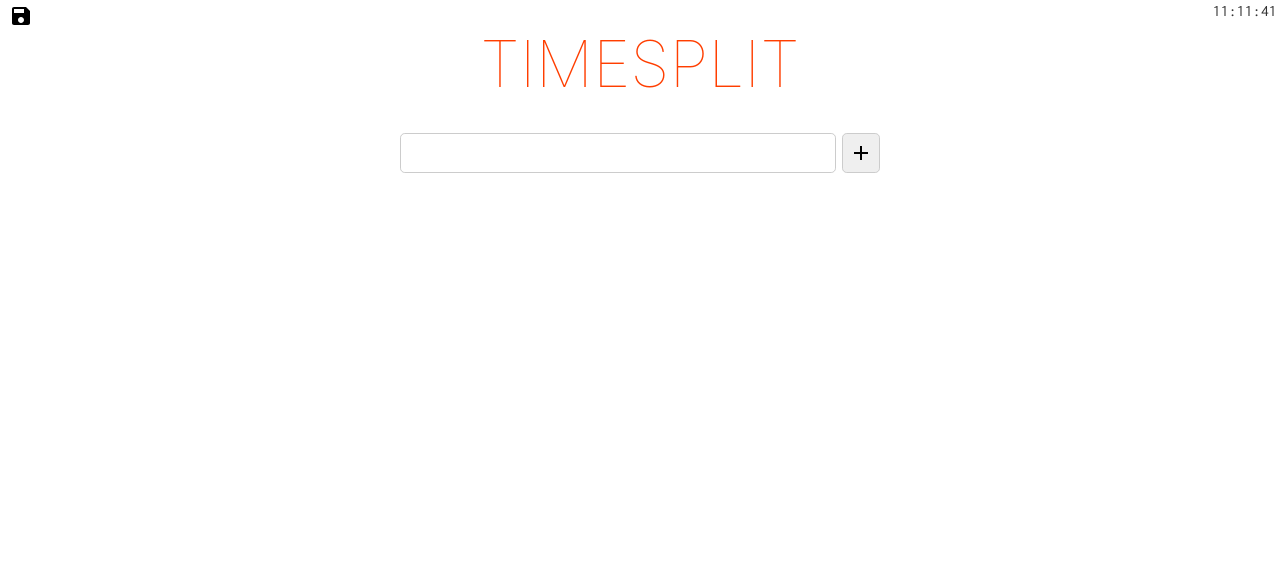
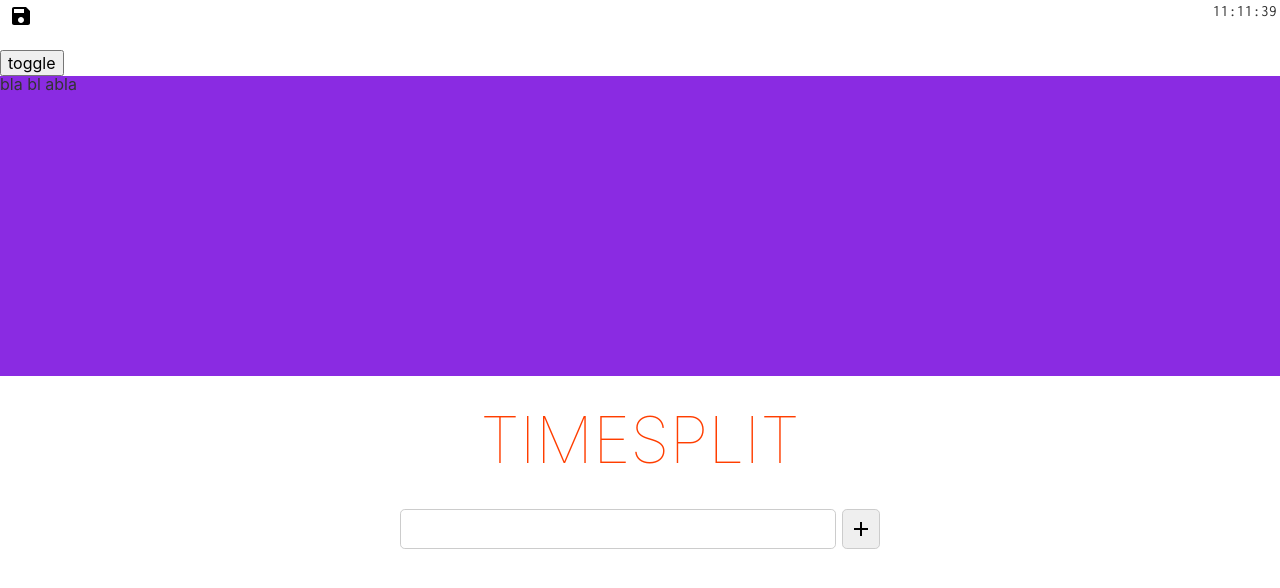
Before and after one commit to chop-suey/time-split, a Svelte app: page / in a window 1280 px wide. Shown: the top 588 px of the page. Built offline with nearby package versions, Linux system fonts and the light colour scheme.

Commit message:
WIP: Add preferences widget

```diff
--- a/src/App.svelte
+++ b/src/App.svelte
@@ -10,6 +10,7 @@ import type { SplitGroup } from "./model/split-group";
 import type { Timesplit } from "./model/timesplit";
 import { getTimeSplitStore } from "./service/service-manager";
 import Clock from "./components/Clock.svelte";
+    import Preferences from "./components/Preferences.svelte";
 
 const splits = getTimeSplitStore().getSplits();
 const groupedSplits = derived(splits, groupSplitsByDay);
@@ -89,6 +90,7 @@ function groupSplitsByDay(splits: Timesplit[]): SplitGroup[] {
 			<Clock></Clock>
 		</div>
 	</div>
+	<Preferences></Preferences>
 	<h1>Timesplit</h1>
 	<Splitter></Splitter>
 	<RecentTags></RecentTags>
--- /dev/null
+++ b/src/components/Preferences.svelte
@@ -0,0 +1,29 @@
+<script lang="ts">
+
+let hidden = false;
+
+function toggle(ignored: Event): void {
+    hidden = !hidden;
+}
+
+</script>
+
+<style>
+    button {
+        margin-top: 50px;
+    }
+
+    div {
+        background-color: blueviolet;
+        height: 300px;
+    }
+
+    .hidden {
+        display: none;
+    }
+</style>
+
+<button on:click={ toggle }>toggle</button>
+<div class:hidden={hidden}>
+    bla bl abla
+</div>
```
